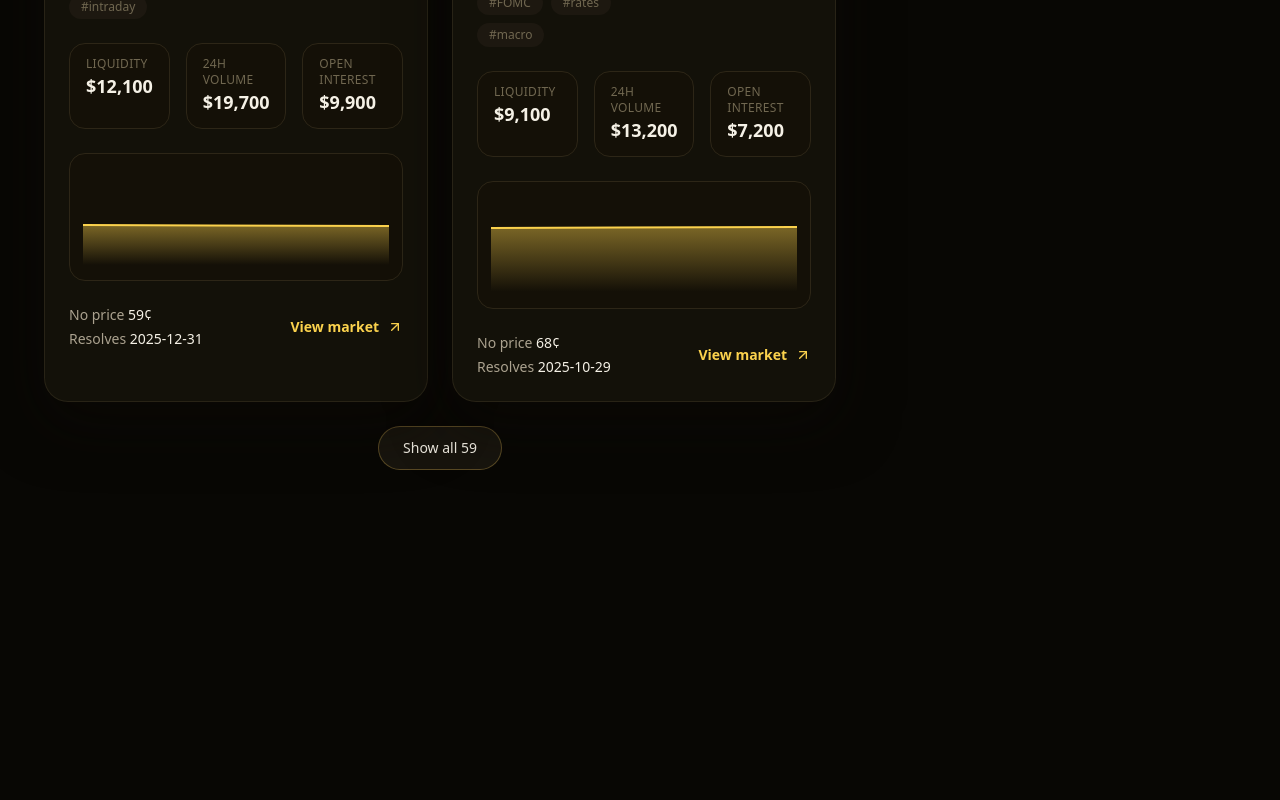
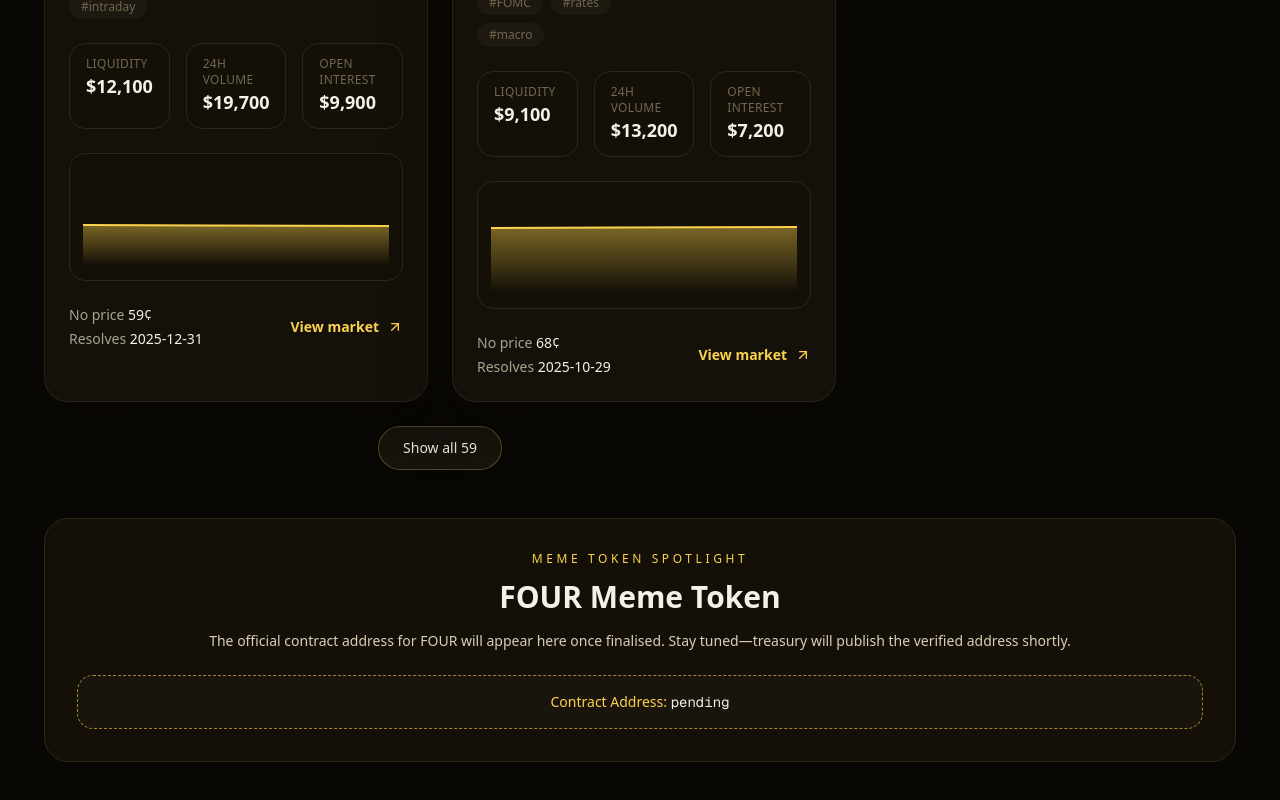
Before and after one commit to DarraghJackson999/BETNB, a Next.js app: page / in a window 1280 px wide. Shown: the part 2539-3339 px from the top of the page. Before the commit the page ends 3129 px from the top, so only its background shows below. Built offline with nearby package versions, Linux system fonts and the light colour scheme.

Commit message:
Add FOUR meme token spotlight to home page

```diff
--- a/src/app/page.tsx
+++ b/src/app/page.tsx
@@ -17,6 +17,19 @@ export default function Home() {
           <LiquidityPulse />
         </div>
       </div>
+      <section className="rounded-3xl border border-[#2d2616] bg-[#141007] p-8 text-center">
+        <div className="text-xs uppercase tracking-[0.3em] text-[#fbd24d]">
+          Meme Token Spotlight
+        </div>
+        <h2 className="mt-3 text-3xl font-semibold text-[#f5f1e6]">FOUR Meme Token</h2>
+        <p className="mt-4 text-sm text-[#d9cfba]">
+          The official contract address for FOUR will appear here once finalised. Stay
+          tuned—treasury will publish the verified address shortly.
+        </p>
+        <div className="mt-6 rounded-2xl border border-dashed border-[#fbd24d]/60 bg-[#1a150c] px-6 py-4 text-sm text-[#fbd24d]">
+          Contract Address: <span className="font-mono text-[#f5f1e6]">pending</span>
+        </div>
+      </section>
     </div>
   )
 }
```
